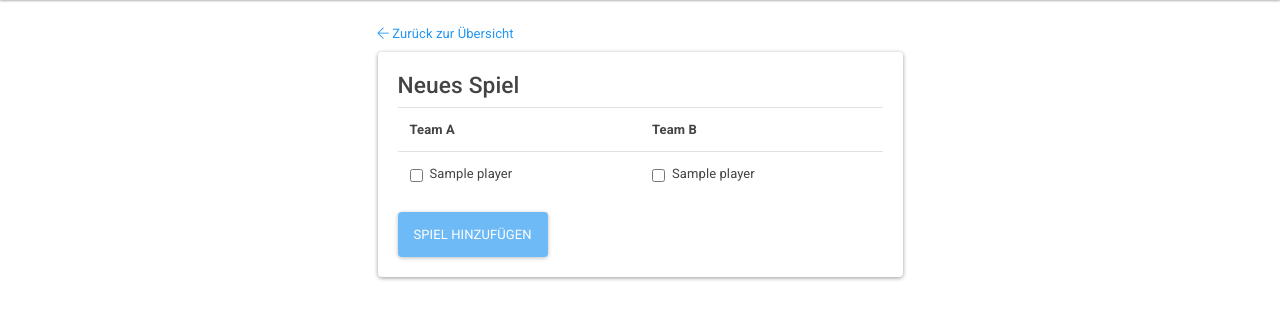
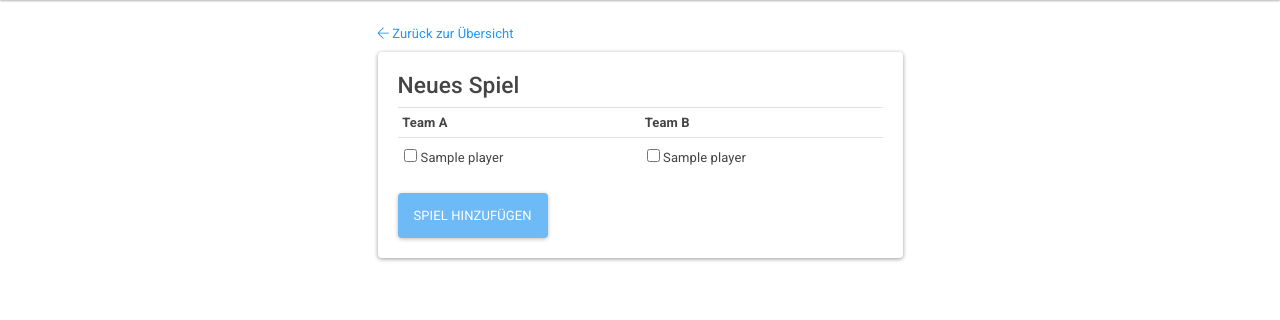
Before and after one commit to nahakiole/TichuCounter, a Symfony app: template templates/add.html.twig in a window 1280 px wide. Shown: the part 79-399 px from the top of the page. Run offline with Twig, Linux system fonts and the light colour scheme; the template is opened without the code that fills it: most values are stand-ins (such as "Sample title", 1, 10 or a date in 2020); some libraries are stand-ins or nearby versions.

Commit message:
Better ux

```diff
--- a/templates/add.html.twig
+++ b/templates/add.html.twig
@@ -7,10 +7,16 @@
     <div class="card">
         <div class="card-body">
             <h3>Neues Spiel</h3>
+            <style>
+                .form-check-label {
+                    display: block;
+                    padding: 5px 2px;
+                }
+            </style>
 
             <form action="/add" method="post">
 
-                <table class="table">
+                <table class="table table-sm">
                     <tr>
                         <th>Team A</th>
                         <th>Team B</th>
@@ -18,24 +24,22 @@
                     {% for player in players %}
                         <tr>
                             <td>
-                                <div class="form-check">
-                                    <input class="form-check-input teamselect teamb" type="checkbox"
+
+                                <label class="form-check-label" for="a{{ player.id }}">
+                                    <input class=" teamselect teamb" type="checkbox"
                                            value="{{ player.id }}"
                                            id="a{{ player.id }}" name="teama[]">
-                                    <label class="form-check-label" for="a{{ player.id }}">
-                                        {{ player.name }}
-                                    </label>
-                                </div>
+                                    {{ player.name }}
+                                </label>
                             </td>
                             <td class="text-left">
-                                <div class="form-check">
-                                    <input class="form-check-input teamselect teama" type="checkbox"
+
+                                <label class="form-check-label" for="b{{ player.id }}">
+                                    <input class=" teamselect teama" type="checkbox"
                                            value="{{ player.id }}"
                                            id="b{{ player.id }}" name="teamb[]">
-                                    <label class="form-check-label" for="b{{ player.id }}">
-                                        {{ player.name }}
-                                    </label>
-                                </div>
+                                    {{ player.name }}
+                                </label>
                             </td>
                         </tr>
                     {% endfor %}
```
Also changed, not shown: templates/detail.html.twig (+10 -3 lines).
